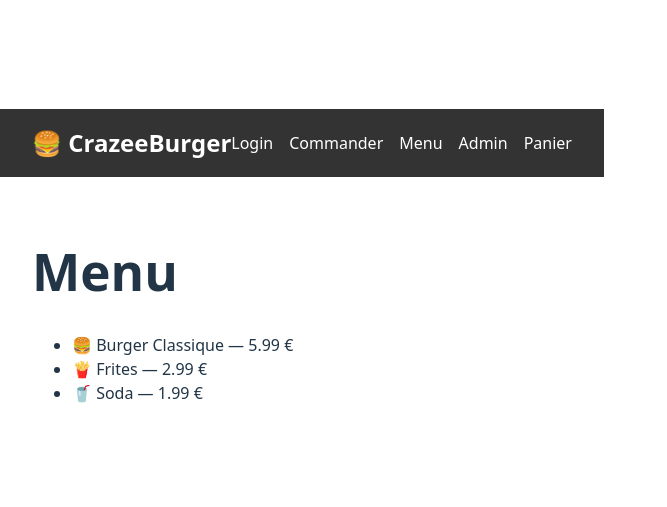
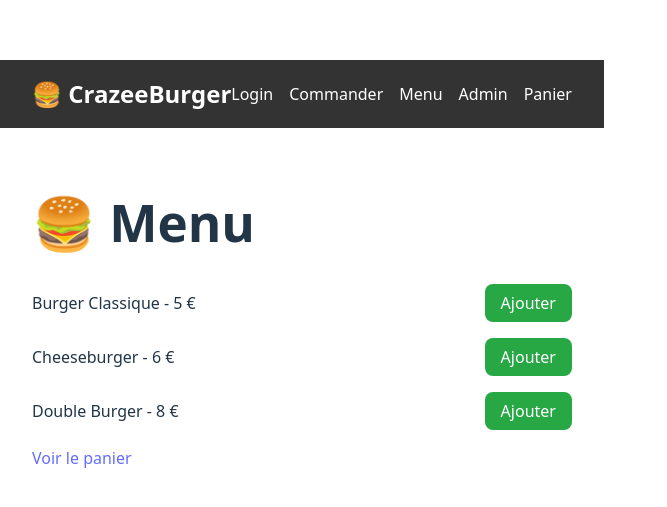
Before and after one commit to yvesnet9/crazee-burger, a React (Vite) app: page /menu in a window 1280 px wide. Shown: the part 119-626 px from the top of the page, without its empty margins (0-667 px from the left). Built offline with nearby package versions, Linux system fonts and the light colour scheme; the HTML template or start-up script is replaced by a standard one.

Commit message:
F12: ajout et suppression de produits dans le panier

```diff
--- a/src/App.jsx
+++ b/src/App.jsx
@@ -1,24 +1,39 @@
-import { Routes, Route, Navigate } from "react-router-dom";
+import { useState } from "react";
+import { Routes, Route } from "react-router-dom";
+import Navbar from "./components/Navbar";
 import LoginPage from "./pages/LoginPage";
 import OrderPage from "./pages/OrderPage";
 import ErrorPage from "./pages/ErrorPage";
-import Navbar from "./components/Navbar"; // 👈 import Navbar
-import MenuPage from "./pages/MenuPage"; // 👈 import
-import AdminPage from "./pages/AdminPage"; // 👈
+import MenuPage from "./pages/MenuPage";
+import AdminPage from "./pages/AdminPage";
 import BasketPage from "./pages/BasketPage";
 
 function App() {
+  const [basket, setBasket] = useState([]);
+
+  const addToBasket = (product) => {
+    setBasket((prev) => [...prev, product]);
+  };
+
+  const removeFromBasket = (index) => {
+    setBasket((prev) => prev.filter((_, i) => i !== index));
+  };
+
   return (
     <>
-      <Navbar /> {/* 👈 navbar visible partout */}
+      <Navbar />
       <Routes>
-        <Route path="/" element={<Navigate to="/login" />} />
+        <Route path="/" element={<LoginPage />} />
         <Route path="/login" element={<LoginPage />} />
         <Route path="/order" element={<OrderPage />} />
-        <Route path="/menu" element={<MenuPage />} /> {/* 👈 nouvelle route */}
-        <Route path="/admin" element={<AdminPage />} />{" "}
-        <Route path="/basket" element={<BasketPage />} />
-        {/* 👈 nouvelle route */}
+        <Route path="/menu" element={<MenuPage addToBasket={addToBasket} />} />
+        <Route
+          path="/basket"
+          element={
+            <BasketPage basket={basket} removeFromBasket={removeFromBasket} />
+          }
+        />
+        <Route path="/admin" element={<AdminPage />} />
         <Route path="*" element={<ErrorPage />} />
       </Routes>
     </>
--- a/src/pages/BasketPage.jsx
+++ b/src/pages/BasketPage.jsx
@@ -2,14 +2,46 @@ import styled from "styled-components";
 
 const Container = styled.div`
   padding: 2rem;
-  text-align: center;
 `;
 
-function BasketPage() {
+const ProductItem = styled.li`
+  display: flex;
+  justify-content: space-between;
+  margin-bottom: 1rem;
+`;
+
+const Button = styled.button`
+  padding: 0.5rem 1rem;
+  background: #dc3545;
+  color: white;
+  border: none;
+  cursor: pointer;
+
+  &:hover {
+    background: #c82333;
+  }
+`;
+
+function BasketPage({ basket, removeFromBasket }) {
   return (
     <Container>
       <h1>🛒 Mon Panier</h1>
-      <p>Votre panier est vide.</p>
+      {basket.length === 0 ? (
+        <p>Votre panier est vide.</p>
+      ) : (
+        <ul>
+          {basket.map((item, index) => (
+            <ProductItem key={index}>
+              <span>
+                {item.name} - {item.price} €
+              </span>
+              <Button onClick={() => removeFromBasket(index)}>
+                ❌ Retirer
+              </Button>
+            </ProductItem>
+          ))}
+        </ul>
+      )}
     </Container>
   );
 }
--- a/src/pages/MenuPage.jsx
+++ b/src/pages/MenuPage.jsx
@@ -1,22 +1,57 @@
-function MenuPage() {
-  // Liste de produits fictifs
+import { useState } from "react";
+import styled from "styled-components";
+import { Link } from "react-router-dom";
+
+const Container = styled.div`
+  padding: 2rem;
+`;
+
+const ProductList = styled.ul`
+  list-style: none;
+  padding: 0;
+`;
+
+const ProductItem = styled.li`
+  margin-bottom: 1rem;
+  display: flex;
+  align-items: center;
+  justify-content: space-between;
+`;
+
+const Button = styled.button`
+  padding: 0.5rem 1rem;
+  background: #28a745;
+  color: white;
+  border: none;
+  cursor: pointer;
+
+  &:hover {
+    background: #218838;
+  }
+`;
+
+function MenuPage({ addToBasket }) {
   const products = [
-    { id: 1, name: "🍔 Burger Classique", price: 5.99 },
-    { id: 2, name: "🍟 Frites", price: 2.99 },
-    { id: 3, name: "🥤 Soda", price: 1.99 },
+    { id: 1, name: "Burger Classique", price: 5 },
+    { id: 2, name: "Cheeseburger", price: 6 },
+    { id: 3, name: "Double Burger", price: 8 },
   ];
 
   return (
-    <div style={{ padding: "2rem" }}>
-      <h1>Menu</h1>
-      <ul>
-        {products.map((product) => (
-          <li key={product.id}>
-            {product.name} — {product.price} €
-          </li>
+    <Container>
+      <h1>🍔 Menu</h1>
+      <ProductList>
+        {products.map((p) => (
+          <ProductItem key={p.id}>
+            <span>
+              {p.name} - {p.price} €
+            </span>
+            <Button onClick={() => addToBasket(p)}>Ajouter</Button>
+          </ProductItem>
         ))}
-      </ul>
-    </div>
+      </ProductList>
+      <Link to="/basket">Voir le panier</Link>
+    </Container>
   );
 }
 
```
